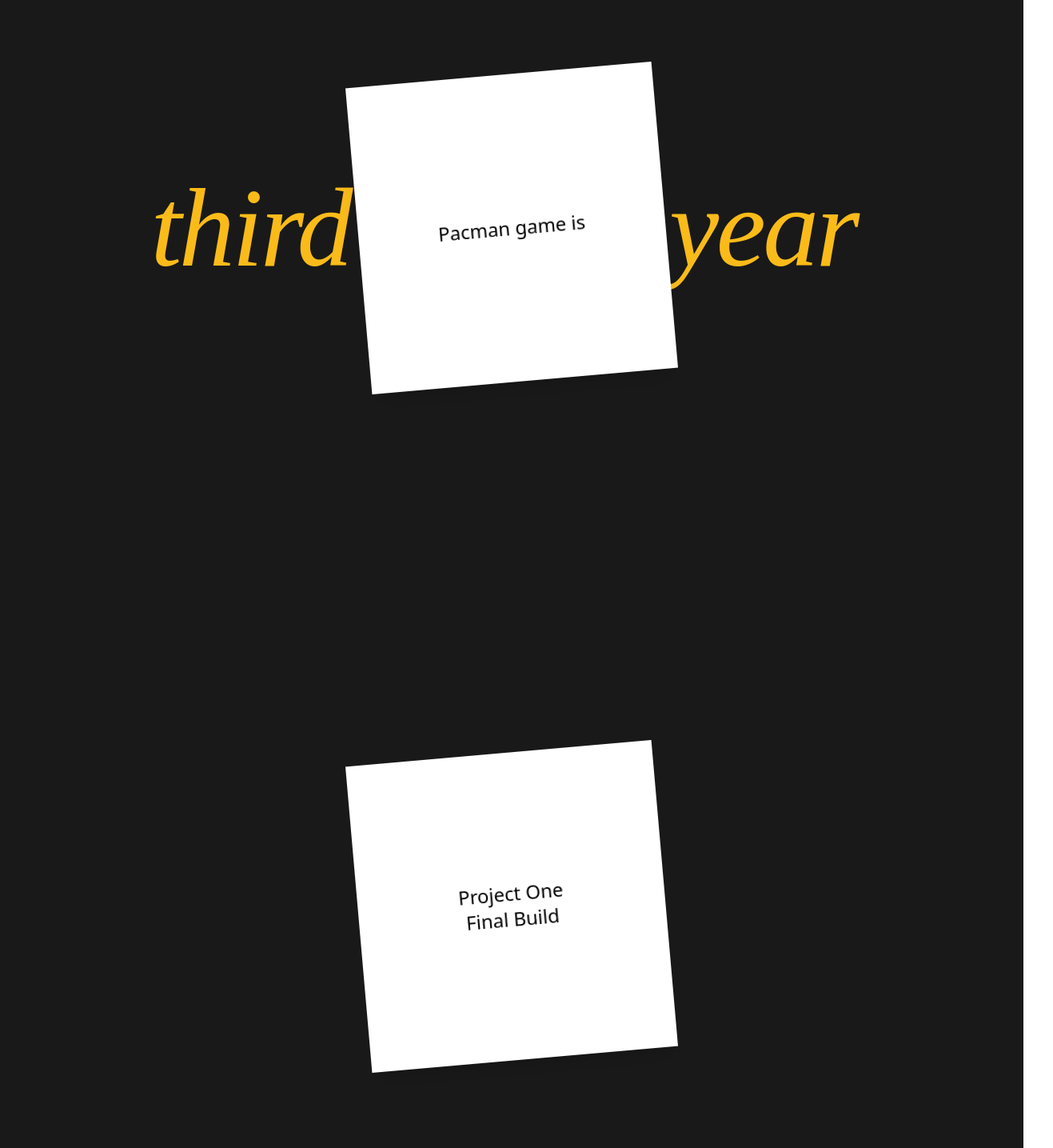
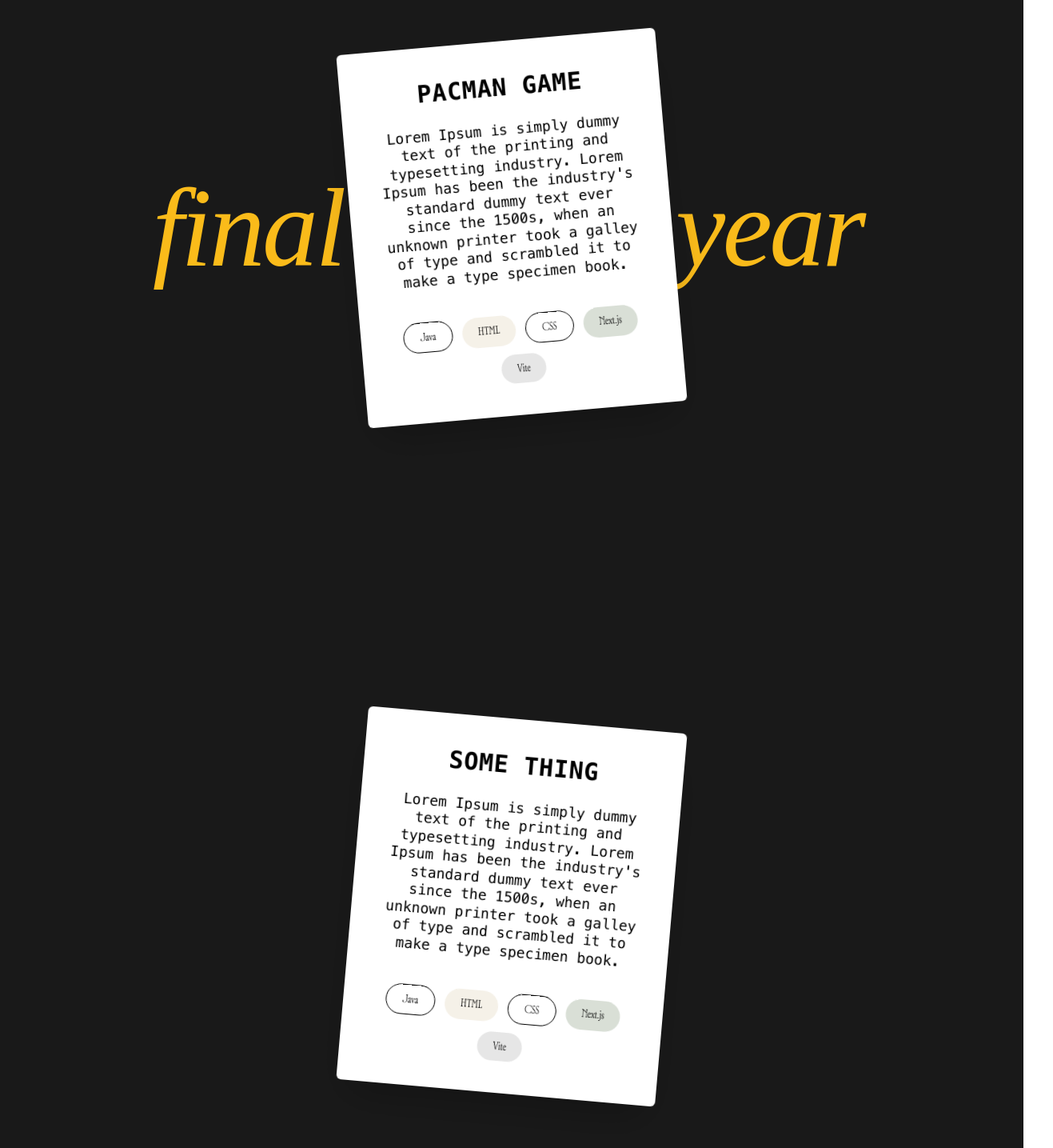
Before and after one commit to vanisha-droid/ports, a React (Vite) app: page /projects in a window 1280 px wide. Shown: the part 260-1695 px from the top of the page at 80% size, 1317 px wide, since content can reach past the window. Built offline with nearby package versions, Linux system fonts and the light colour scheme.

Commit message:
some changes

```diff
--- a/client/global.css
+++ b/client/global.css
@@ -10,6 +10,14 @@
   src: url('ZTBrosOskon90s-Regular.otf') format('opentype');
   font-weight: normal;
   font-style: normal;
+  font-display: swap;
+}
+
+@font-face {
+  font-family: 'ztbrosit';
+  src: url('ZTBrosOskon90s-Regular.otf') format('opentype');
+  font-weight: normal;
+  font-style: italic;
   font-display: swap;
 }
 
--- a/client/pages/software.tsx
+++ b/client/pages/software.tsx
@@ -71,7 +71,7 @@ export default function Software() {
   return (
             <ReactLenis root>
 
-    <div className="min-h-screen bg-[#191919]">
+      <div className="min-h-screen bg-[#191919] overflow-x-clip">
       <div className="font-portfolio text-[#FABB1A] flex flex-wrap justify-center gap-12 py-12 border-t -translate-x-[50px] border-black/30">
         <a
           href="/"
@@ -121,22 +121,82 @@ export default function Software() {
               <figure
                 ref={(el) => (imageRefs.current[0] = el)}
                 className="sticky top-0 h-screen -rotate-[5deg] grid place-content-center"
-              >
-                <div className="w-96 h-96 bg-white shadow-xl flex items-center justify-center p-8 text-center">
-                  <p className="text-black text-2xl font-sans">
-                    Pacman game is
-                  </p>
+                >
+                <div className="w-[400px] bg-white font-menlo rounded-md shadow-2xl p-10 text-center space-y-6">
+
+                    {/* Heading */}
+                    <h2 className="text-3xl text-black font-menlo font-extrabold tracking-wide uppercase">
+                    Pacman Game
+                    </h2>
+
+                    {/* Body text */}
+                    <p className="text-black font-menlo text-lg leading-tight ">
+                    Lorem Ipsum is simply dummy text of the printing and typesetting
+                    industry. Lorem Ipsum has been the industry's standard dummy text
+                    ever since the 1500s, when an unknown printer took a galley of type
+                    and scrambled it to make a type specimen book.
+                    </p>
+
+                    {/* Tags */}
+                    <div className="text-black font-ztbrosit flex flex-wrap justify-center gap-3 pt-4">
+                    <span className="px-5 py-2 rounded-full border border-black text-sm font-medium">
+                        Java
+                    </span>
+                    <span className="px-5 py-2 rounded-full bg-[#f5f1e8] text-sm font-medium">
+                        HTML
+                    </span>
+                    <span className="px-5 py-2 rounded-full border border-black text-sm font-medium">
+                        CSS
+                    </span>
+                    <span className="px-5 py-2 rounded-full bg-[#d9dfd6] text-sm font-medium">
+                        Next.js
+                    </span>
+                    <span className="px-5 py-2 rounded-full bg-[#e6e6e6] text-sm font-medium">
+                        Vite
+                    </span>
+                    </div>
+
                 </div>
-              </figure>
+                </figure>
 
               <figure
                 ref={(el) => (imageRefs.current[0] = el)}
-                className="sticky top-0 h-screen -rotate-[5deg] grid place-content-center"
+                className="sticky top-0 h-screen -rotate-[-5deg] grid place-content-center"
               >
-                <div className="w-96 h-96 bg-white shadow-xl flex items-center justify-center p-8 text-center">
-                  <p className="text-black text-2xl font-sans">
-                    Project One<br />Final Build
-                  </p>
+                <div className="w-[400px] bg-white font-menlo rounded-md shadow-2xl p-10 text-center space-y-6">
+
+                   {/* Heading */}
+                    <h2 className="text-3xl text-black font-menlo font-extrabold tracking-wide uppercase">
+                    Some thing
+                    </h2>
+
+                    {/* Body text */}
+                    <p className="text-black font-menlo text-lg leading-tight ">
+                    Lorem Ipsum is simply dummy text of the printing and typesetting
+                    industry. Lorem Ipsum has been the industry's standard dummy text
+                    ever since the 1500s, when an unknown printer took a galley of type
+                    and scrambled it to make a type specimen book.
+                    </p>
+
+                    {/* Tags */}
+                    <div className="text-black font-ztbrosit flex flex-wrap justify-center gap-3 pt-4">
+                    <span className="px-5 py-2 rounded-full border border-black text-sm font-medium">
+                        Java
+                    </span>
+                    <span className="px-5 py-2 rounded-full bg-[#f5f1e8] text-sm font-medium">
+                        HTML
+                    </span>
+                    <span className="px-5 py-2 rounded-full border border-black text-sm font-medium">
+                        CSS
+                    </span>
+                    <span className="px-5 py-2 rounded-full bg-[#d9dfd6] text-sm font-medium">
+                        Next.js
+                    </span>
+                    <span className="px-5 py-2 rounded-full bg-[#e6e6e6] text-sm font-medium">
+                        Vite
+                    </span>
+                    </div>
+
                 </div>
               </figure>
 
@@ -163,16 +223,6 @@ export default function Software() {
                 />
               </figure>
 
-              <figure
-                ref={(el) => (imageRefs.current[3] = el)}
-                className="sticky top-0 h-screen -rotate-[3deg] grid place-content-center"
-              >
-                <img
-                  src="https://images.unsplash.com/photo-1517694712202-14dd9538aa97?w=500&auto=format&fit=crop"
-                  className="w-96 h-96 object-cover rounded-md shadow-xl"
-                  alt="Project 4"
-                />
-              </figure>
 
             </div>
           </div>
--- a/tailwind.config.ts
+++ b/tailwind.config.ts
@@ -15,6 +15,7 @@ export default {
     extend: {
       fontFamily: {
         'portfolio': ['ztbros'],
+        'ztbrosit': ['ztbros'],
         'redaction': ['redaction'],
         'redactionit': ['redactionit'],
         'menlo':['menlo']
```
Also changed, not shown: 8 other files (tests, documents, lock files or other folders).
